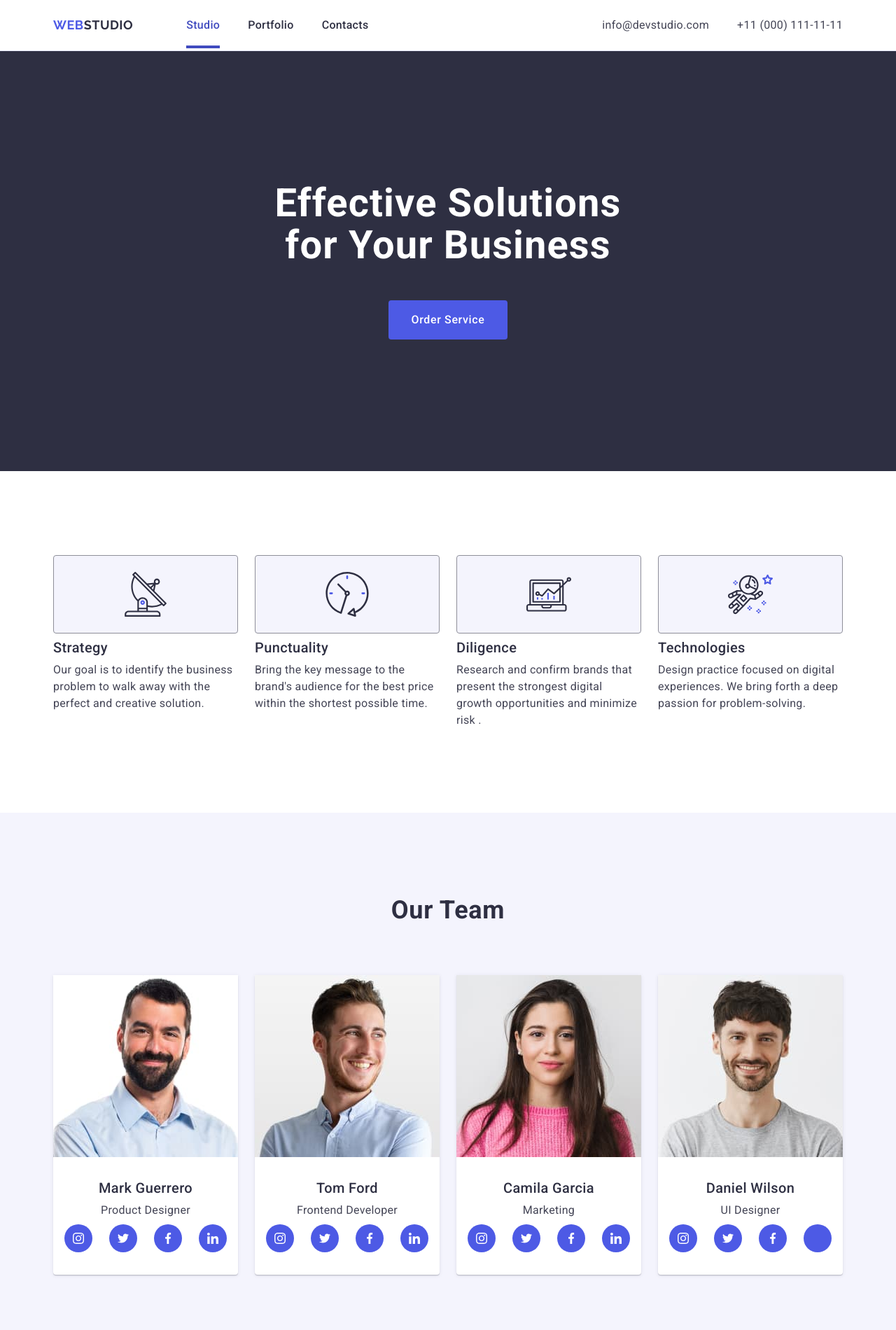
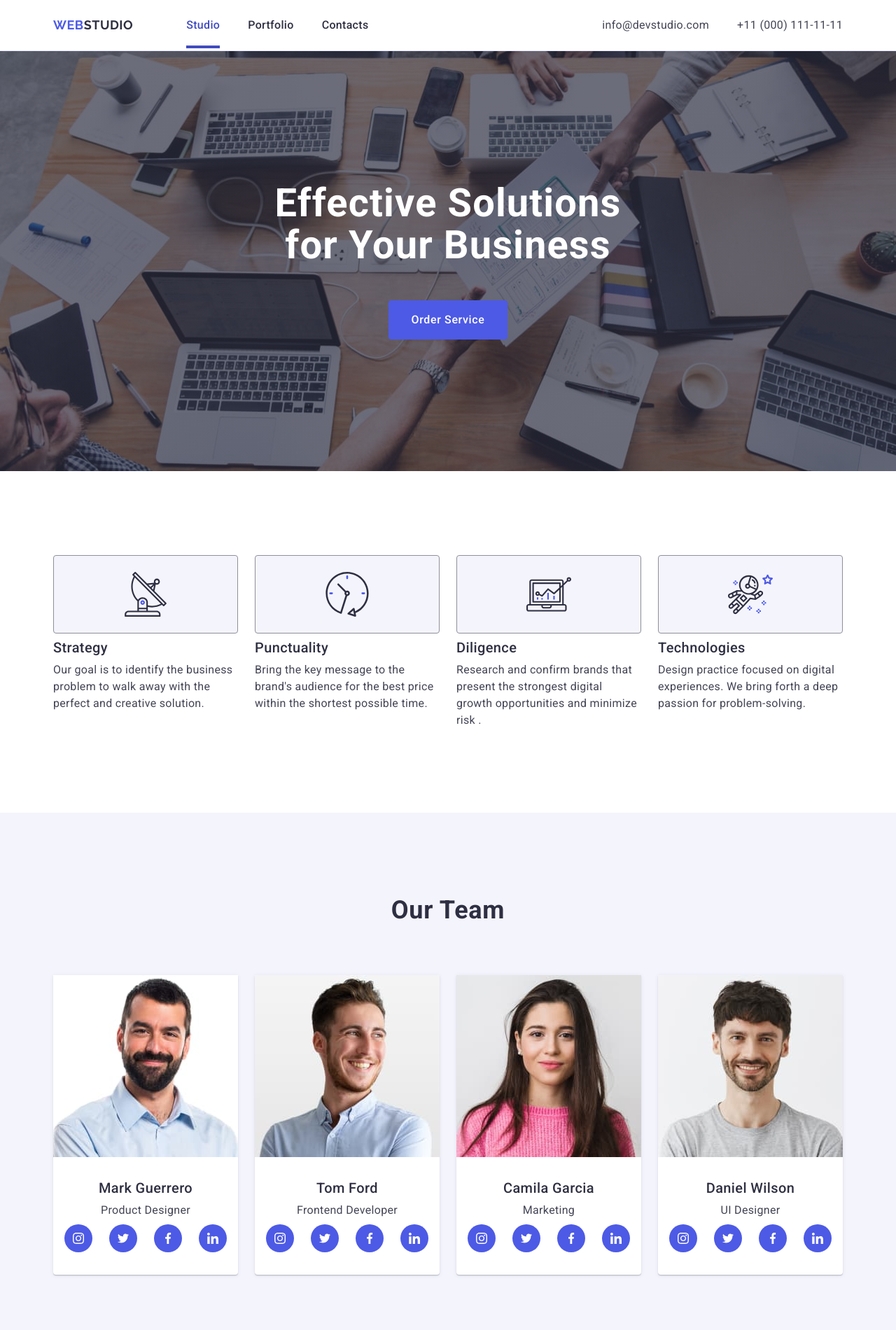
Before and after one commit to akorchevnyi/goit-markup-hw-04, a plain HTML site: page index.html in a window 1280 px wide. Shown: the top 1900 px of the page at 70% size. Drawn offline with nearby package versions, Linux system fonts and the light colour scheme; the site is published under a folder, as on GitHub Pages, so addresses that start at the root find nothing.

Commit message:
path bugfix

```diff
--- a/css/styles.css
+++ b/css/styles.css
@@ -203,7 +203,7 @@ header {
     max-width: 1440px;
     margin: 0 auto;
     background-color: var(--dark-cl);
-    background-image: linear-gradient(to top, rgba(46, 47, 66, 0.7), rgba(46, 47, 66, 0.7)), url("/images/people-office 1.jpg");
+    background-image: linear-gradient(to top, rgba(46, 47, 66, 0.7), rgba(46, 47, 66, 0.7)), url("../images/people-office 1.jpg");
     background-repeat: no-repeat;
 
     padding: 188px 0;
--- a/index.html
+++ b/index.html
@@ -215,7 +215,7 @@
 									</a>
 									<a class="social-btn team-social-link" href="/" target="_blank">
 										<svg class="social-icon">
-											<use href="/images/sprite.svg#linkedin"></use>
+											<use href="./images/sprite.svg#linkedin"></use>
 										</svg>
 									</a>
 								</div>
```
